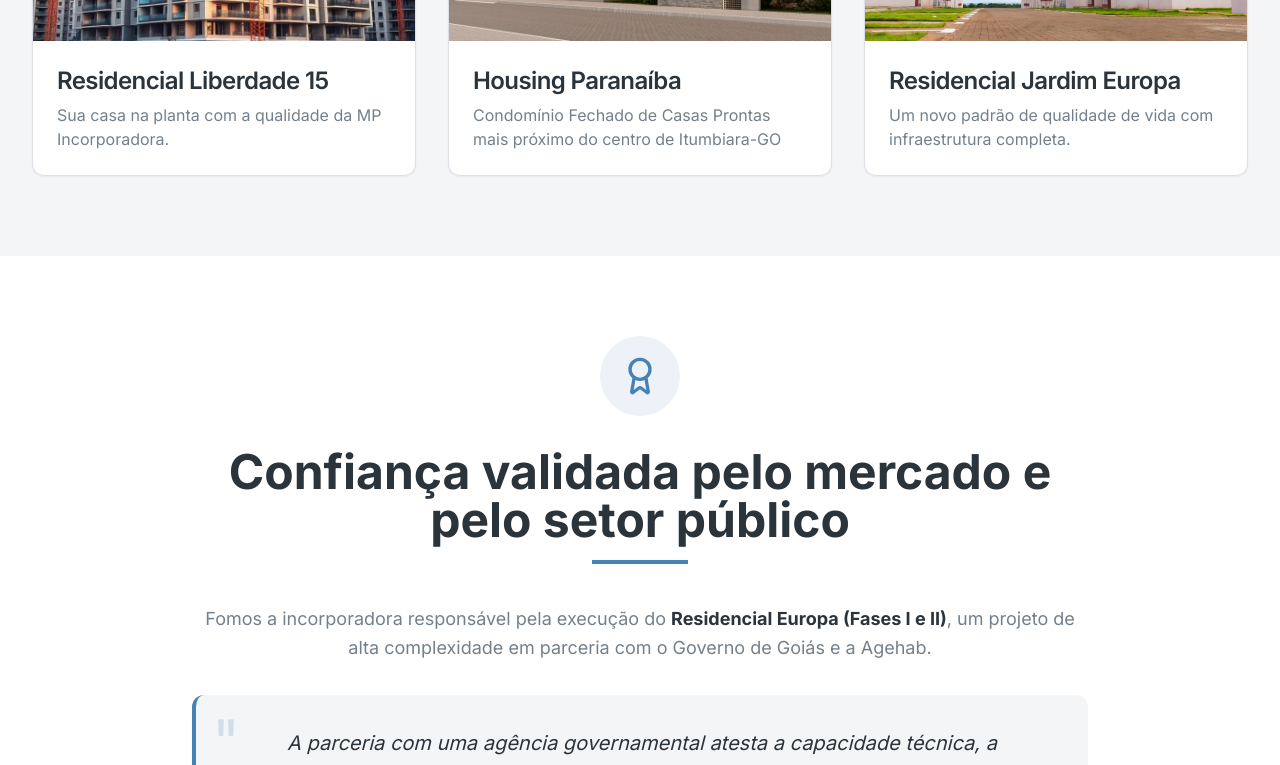
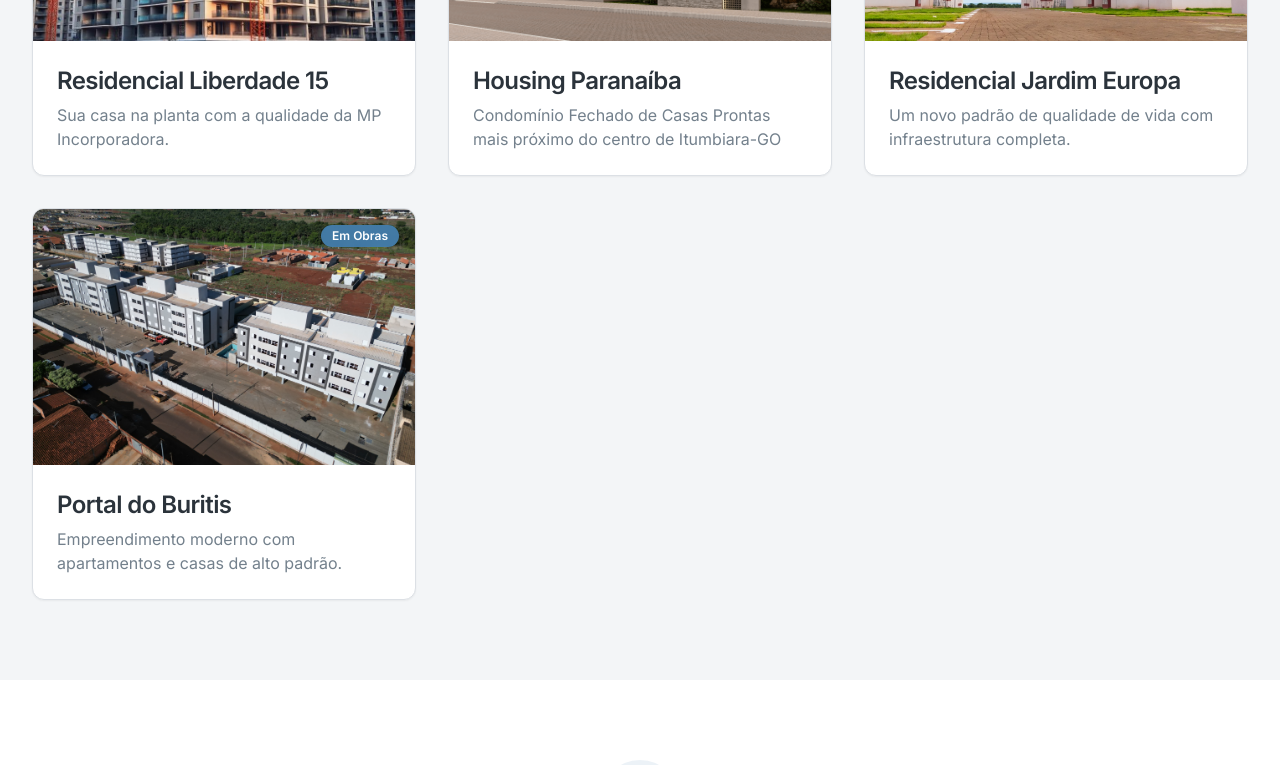
Before and after one commit to produtorasu-bot/mp-incorporadora-site-solido, a React (Vite) app: page / in a window 1280 px wide. Shown: the part 1212-1977 px from the top of the page. Built offline with nearby package versions, Linux system fonts and the light colour scheme; the HTML template or start-up script is replaced by a standard one.

Commit message:
Add new project to showcase

```diff
--- a/src/components/ProjectsShowcase.tsx
+++ b/src/components/ProjectsShowcase.tsx
@@ -3,6 +3,7 @@ import { Badge } from "@/components/ui/badge";
 import liberdade15 from "@/assets/liberdade-15.jpg";
 import housingParanaiba from "@/assets/housing-paranaiba-entrance.jpg";
 import residencialJardimEuropa from "@/assets/residencial-jardim-europa.jpg";
+import portalDoBuritis from "@/assets/portal-do-buritis.jpg";
 
 type ProjectStatus = "Em Oferta" | "Em Obras" | "Obra entregue" | "Oportunidade";
 
@@ -35,6 +36,13 @@ const projects: Project[] = [
     description: "Um novo padrão de qualidade de vida com infraestrutura completa.",
     status: "Obra entregue",
     image: residencialJardimEuropa,
+  },
+  {
+    id: 4,
+    title: "Portal do Buritis",
+    description: "Empreendimento moderno com apartamentos e casas de alto padrão.",
+    status: "Em Obras",
+    image: portalDoBuritis,
   },
 ];
 
```
Also changed, not shown: src/assets/portal-do-buritis.jpg (added).
